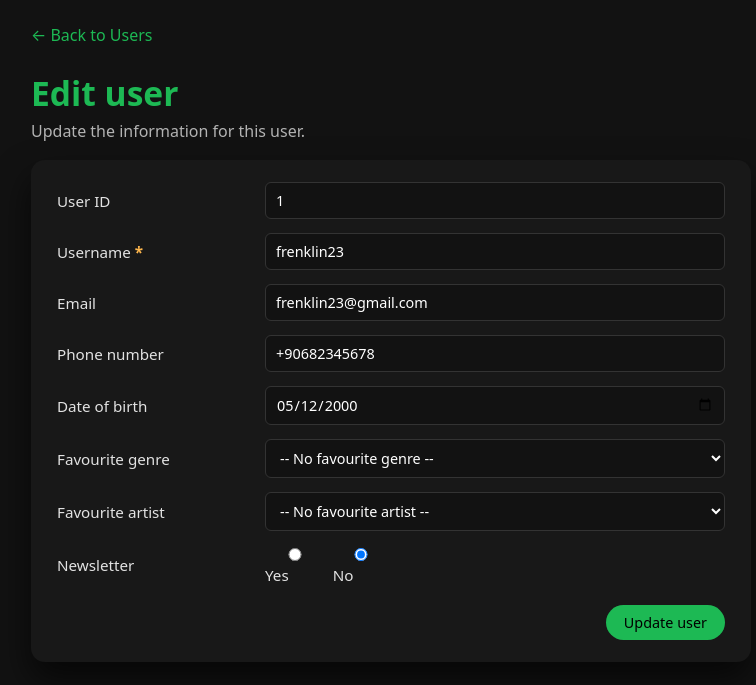
After one commit to just-sabyr/db_project, a Flask app: page /users/1/edit in a window 1280 px wide. The commit adds this page. Shown: the top 685 px of the page, without its empty margins (249-1005 px from the left). Run offline with Flask 3, Linux system fonts and the light colour scheme; data comes from the database, SQL or seed files in the repository; data that the repository does not hold is empty.

Commit message:
Implemented the CRUD operations for users data.

```diff
--- a/flask_setup/app.py
+++ b/flask_setup/app.py
@@ -1,4 +1,4 @@
-from flask import Flask, jsonify, render_template
+from flask import Flask, jsonify, render_template, request, redirect, url_for
 import mysql.connector
 from mysql.connector import Error
 from dotenv import load_dotenv
@@ -31,10 +31,71 @@ def create_app():
             print("MySQL error:", e)
             return None
 
+    def execute_safe_query(query, params=None):
+     try:
+        conn = get_db_connection()
+        if conn is None:
+            return False, "Database connection failed"
+
+        cursor = conn.cursor()
+        cursor.execute(query, params or ())
+        conn.commit()
+        cursor.close()
+        conn.close()
+
+        return True, None
+
+     except mysql.connector.Error as e:
+        return False, f"MySQL Error: {e}"
+
+    def get_genres_and_artists():           # helper: load genres and artists for dropdowns in the forms
+        conn = get_db_connection()
+        if conn is None:
+            return [], []
+
+        cursor = conn.cursor(dictionary=True)
+
+        cursor.execute("SELECT genre_id, genre_name FROM Genres ORDER BY genre_name;")
+        genres = cursor.fetchall()
+
+        cursor.execute("SELECT artist_id, artist_name FROM Artists ORDER BY artist_name;")
+        artists = cursor.fetchall()
+
+        cursor.close()
+        conn.close()
+
+        return genres, artists
+
+    def execute_safe_query(query, params=None):
+     try:
+        conn = get_db_connection()
+        if conn is None:
+            return False, "Database connection failed"
+
+        cursor = conn.cursor()
+        cursor.execute(query, params or ())
+        conn.commit()
+        cursor.close()
+        conn.close()
+
+        return True, None
+
+     except mysql.connector.Error as e:
+        return False, f"MySQL Error: {e}"
+
+    @app.route("/debug/templates")
+    def debug_templates():
+        folder = os.path.join(os.path.dirname(__file__), "templates")
+        try:
+            files = os.listdir(folder)
+        except FileNotFoundError:
+            return f"Templates folder not found at: {folder}"
+        return "<br>".join(files)
+
     # default route; something to show that the API works
     @app.route("/")
     def index():
-         return render_template("index.html")
+        return render_template("index.html")
 
 
     # simple test route
@@ -146,10 +207,115 @@ def create_app():
         cursor.close()
         conn.close()
         return render_template("users.html", users=rows)
-        #return jsonify(rows)
+
+    # Create User
+    @app.route("/users/new", methods=["GET", "POST"])
+    def create_user():
+        if request.method == "POST":
+            username = request.form.get("username")
+            email = request.form.get("email") or None
+            phone_number = request.form.get("phone_number") or None
+            dob = request.form.get("dob") or None   # "" -> None
+            genre_id = request.form.get("genre_id") or None
+            artist_id = request.form.get("artist_id") or None
+
+            conn = get_db_connection()
+            if conn is None:
+                return jsonify({"error": "Cannot connect to database"}), 500
+
+            cursor = conn.cursor()
+            cursor.execute("""
+                INSERT INTO Users (username, email, phone_number, dob, genre_id, artist_id)
+                VALUES (%s, %s, %s, %s, %s, %s);
+            """, (username, email, phone_number, dob, genre_id, artist_id))
+            conn.commit()
+            cursor.close()
+            conn.close()
+
+            return redirect(url_for("get_users"))
+
+        genres, artists = get_genres_and_artists()
+        return render_template("add_user.html", genres=genres, artists=artists)
+
+    # Edit User
+    @app.route("/users/<int:user_id>/edit", methods=["GET", "POST"])
+    def edit_user(user_id):
+        conn = get_db_connection()
+        if conn is None:
+            return jsonify({"error": "Cannot connect to database"}), 500
+
+        cursor = conn.cursor(dictionary=True)
+
+        if request.method == "POST":
+            username = request.form.get("username")
+            email = request.form.get("email") or None
+            phone_number = request.form.get("phone_number") or None
+            dob = request.form.get("dob") or None
+            genre_id = request.form.get("genre_id") or None
+            artist_id = request.form.get("artist_id") or None
+
+            query = """
+                UPDATE Users
+                SET username = %s,
+                    email = %s,
+                    phone_number = %s,
+                    dob = %s,
+                    genre_id = %s,
+                    artist_id = %s
+                WHERE user_id = %s;
+            """
+
+            params = (username, email, phone_number, dob, genre_id, artist_id, user_id)
+
+            success, error = execute_safe_query(query, params)
+
+            if not success:
+                genres, artists = get_genres_and_artists()
+                return render_template(
+                    "edit_user.html",
+                    user=user,
+                    genres=genres,
+                    artists=artists,
+                    error_message=error
+                )
+
+            return redirect(url_for("get_users"))
+
+        cursor.execute("SELECT * FROM Users WHERE user_id = %s;", (user_id,))
+        user = cursor.fetchone()
+        cursor.close()
+        conn.close()
+
+        if not user:
+            # if user_id doesn't exist, just go back to list
+            return redirect(url_for("get_users"))
+
+        if user.get("dob"):
+            try:
+                user["dob"] = user["dob"].strftime("%Y-%m-%d")
+            except AttributeError:
+                # if it's already a string, ignore
+                pass
+
+        genres, artists = get_genres_and_artists()
+        return render_template("edit_user.html", user=user, genres=genres, artists=artists)
+
+    # Delete User
+    @app.route("/users/<int:user_id>/delete", methods=["POST"])
+    def delete_user(user_id):
+        conn = get_db_connection()
+        if conn is None:
+            return jsonify({"error": "Cannot connect to database"}), 500
+
+        cursor = conn.cursor()
+        cursor.execute("DELETE FROM Users WHERE user_id = %s;", (user_id,))
+        conn.commit()
+        cursor.close()
+        conn.close()
+
+        return redirect(url_for("get_users"))
 
     return app
-
 
 
 if __name__ == "__main__":
--- a/flask_setup/static/users.css
+++ b/flask_setup/static/users.css
@@ -20,8 +20,25 @@ h1 {
     margin-bottom: 20px;
 }
 
+a.back-link {
+    color: #1db954;
+    text-decoration: none;
+    display: inline-block;
+    margin-bottom: 16px;
+}
+
+a.back-link:hover {
+    text-decoration: underline;
+}
+
+.table-wrapper {
+    overflow-x: auto;
+    border-radius: 8px;
+}
+
 table {
     width: 100%;
+    min-width: 850px;
     border-collapse: collapse;
     background-color: #181818;
     border-radius: 8px;
@@ -36,6 +53,7 @@ th, td {
     padding: 10px 12px;
     font-size: 0.9rem;
     text-align: left;
+    white-space: nowrap;
 }
 
 th {
@@ -60,13 +78,187 @@ tr:hover {
     font-size: 0.75rem;
 }
 
-a.back-link {
+.actions-bar {
+    margin-bottom: 10px;
+}
+
+.btn {
+    display: inline-block;
+    padding: 8px 14px;
+    border-radius: 999px;
+    background-color: #1db954;
+    color: #000;
+    text-decoration: none;
+    font-size: 0.9rem;
+    font-weight: 500;
+    border: none;
+    cursor: pointer;
+    transition: background-color 0.15s ease, transform 0.1s ease;
+}
+
+.btn:hover {
+    background-color: #1ed760;
+    transform: translateY(-1px);
+}
+
+.actions-cell {
+    display: flex;
+    align-items: center;
+    gap: 6px;
+}
+
+.action-link {
     color: #1db954;
     text-decoration: none;
-    display: inline-block;
-    margin-bottom: 16px;
+    font-size: 0.85rem;
 }
 
-a.back-link:hover {
+.action-link:hover {
     text-decoration: underline;
 }
+
+.inline-form {
+    display: inline-block;
+    margin: 0;
+}
+
+.action-btn {
+    padding: 4px 8px;
+    border-radius: 6px;
+    border: none;
+    cursor: pointer;
+    font-size: 0.8rem;
+}
+
+.action-btn.danger {
+    background-color: #e53935;
+    color: #fff;
+}
+
+.action-btn.danger:hover {
+    background-color: #ff5252;
+}
+
+.error-box {
+    background-color: #e53935;
+    padding: 10px 14px;
+    border-radius: 6px;
+    color: #fff;
+    margin-bottom: 16px;
+    font-size: 0.9rem;
+}
+
+.user-form-page {
+    margin: 0;
+    padding: 24px;
+    background-color: #121212;
+    color: #ffffff;
+}
+
+.user-form-container {
+    max-width: 720px;
+    margin: 0 auto;
+}
+
+.user-form-header h1 {
+    margin: 8px 0 4px;
+    font-size: 2.1rem;
+    color: #1db954;
+}
+
+.user-form-header .subtitle {
+    margin-top: 0;
+    margin-bottom: 18px;
+    color: #b3b3b3;
+}
+
+.user-form-card {
+    background-color: #181818;
+    border-radius: 14px;
+    padding: 22px 26px;
+    box-shadow: 0 18px 35px rgba(0, 0, 0, 0.65);
+}
+
+.user-form-grid {
+    display: grid;
+    grid-template-columns: minmax(140px, 190px) minmax(0, 1fr);
+    column-gap: 18px;
+    row-gap: 14px;
+}
+
+.form-row {
+    display: contents;
+}
+
+.form-row label {
+    align-self: center;
+    font-size: 0.95rem;
+    color: #e2e2e2;
+}
+
+.form-row input,
+.form-row select {
+    width: 100%;
+    padding: 8px 10px;
+    border-radius: 6px;
+    border: 1px solid #333;
+    background-color: #121212;
+    color: #ffffff;
+    font-size: 0.9rem;
+}
+
+.form-row input::placeholder {
+    color: #777;
+}
+
+.form-row input:focus,
+.form-row select:focus {
+    outline: none;
+    border-color: #1db954;
+}
+
+.radio-group {
+    display: flex;
+    gap: 18px;
+    align-items: center;
+    font-size: 0.9rem;
+}
+
+.radio-group input {
+    margin-right: 4px;
+}
+
+.form-row-full {
+    grid-column: 1 / -1;
+    display: flex;
+    justify-content: flex-end;
+    margin-top: 6px;
+}
+
+.primary-btn {
+    padding-inline: 18px;
+}
+
+.required {
+    color: #ffb74d;
+    font-weight: 600;
+}
+
+@media (max-width: 640px) {
+    .user-form-grid {
+        grid-template-columns: 1fr;
+    }
+
+    .form-row label {
+        margin-bottom: 4px;
+    }
+
+    .form-row-full {
+        justify-content: stretch;
+    }
+
+    .primary-btn {
+        width: 100%;
+        text-align: center;
+    }
+}
--- /dev/null
+++ b/flask_setup/templates/edit_user.html
@@ -0,0 +1,96 @@
+<!DOCTYPE html>
+<html lang="en">
+<head>
+    <meta charset="UTF-8">
+    <title>Edit user – Spotify DB</title>
+    <link rel="stylesheet" href="{{ url_for('static', filename='users.css') }}">
+</head>
+<body class="user-form-page">
+<div class="user-form-container">
+
+    <header class="user-form-header">
+        <a href="{{ url_for('get_users') }}" class="back-link">← Back to Users</a>
+        <h1>Edit user</h1>
+        <p class="subtitle">
+            Update the information for this user.
+        </p>
+    </header>
+
+    <section class="user-form-card">
+        {% if error_message %}
+        <div class="error-box">
+            {{ error_message }}
+        </div>
+        {% endif %}
+
+        <form method="post" class="user-form-grid">
+            <div class="form-row">
+                <label>User ID</label>
+                <input type="text" value="{{ user.user_id }}" readonly>
+            </div>
+
+            <div class="form-row">
+                <label for="username">Username <span class="required">*</span></label>
+                <input id="username" type="text" name="username"
+                       value="{{ user.username }}" required>
+            </div>
+
+            <div class="form-row">
+                <label for="email">Email</label>
+                <input id="email" type="email" name="email"
+                       value="{{ user.email }}">
+            </div>
+
+            <div class="form-row">
+                <label for="phone_number">Phone number</label>
+                <input id="phone_number" type="text" name="phone_number"
+                       value="{{ user.phone_number }}">
+            </div>
+
+            <div class="form-row">
+                <label for="dob">Date of birth</label>
+                <input id="dob" type="date" name="dob" value="{{ user.dob }}">
+            </div>
+
+            <div class="form-row">
+                <label for="genre_id">Favourite genre</label>
+                <select id="genre_id" name="genre_id">
+                    <option value="">-- No favourite genre --</option>
+                    {% for g in genres %}
+                    <option value="{{ g.genre_id }}"
+                        {% if user.genre_id == g.genre_id %}selected{% endif %}>
+                        {{ g.genre_name }}
+                    </option>
+                    {% endfor %}
+                </select>
+            </div>
+
+            <div class="form-row">
+                <label for="artist_id">Favourite artist</label>
+                <select id="artist_id" name="artist_id">
+                    <option value="">-- No favourite artist --</option>
+                    {% for a in artists %}
+                    <option value="{{ a.artist_id }}"
+                        {% if user.artist_id == a.artist_id %}selected{% endif %}>
+                        {{ a.artist_name }}
+                    </option>
+                    {% endfor %}
+                </select>
+            </div>
+
+            <div class="form-row">
+                <label>Newsletter</label>
+                <div class="radio-group">
+                    <label><input type="radio" name="newsletter" value="yes"> Yes</label>
+                    <label><input type="radio" name="newsletter" value="no" checked> No</label>
+                </div>
+            </div>
+
+            <div class="form-row form-row-full">
+                <button type="submit" class="btn primary-btn">Update user</button>
+            </div>
+        </form>
+    </section>
+</div>
+</body>
+</html>
```
Also changed, not shown: flask_setup/templates/add_user.html (added, +79 -0 lines), flask_setup/templates/users.html (+16 -3 lines).
